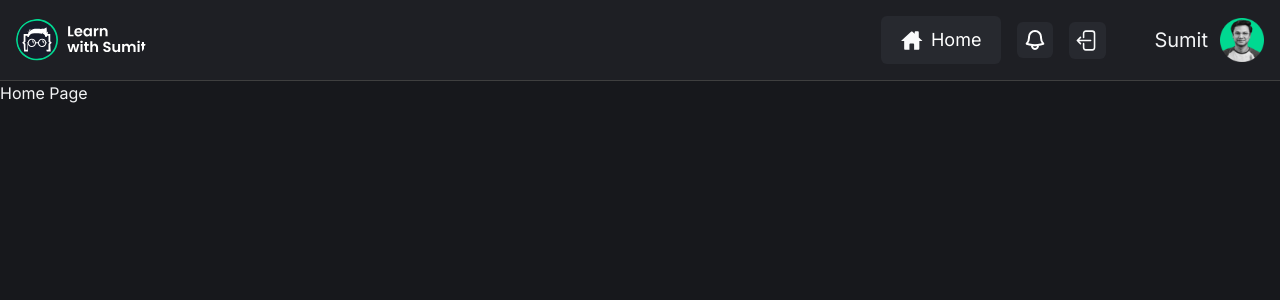
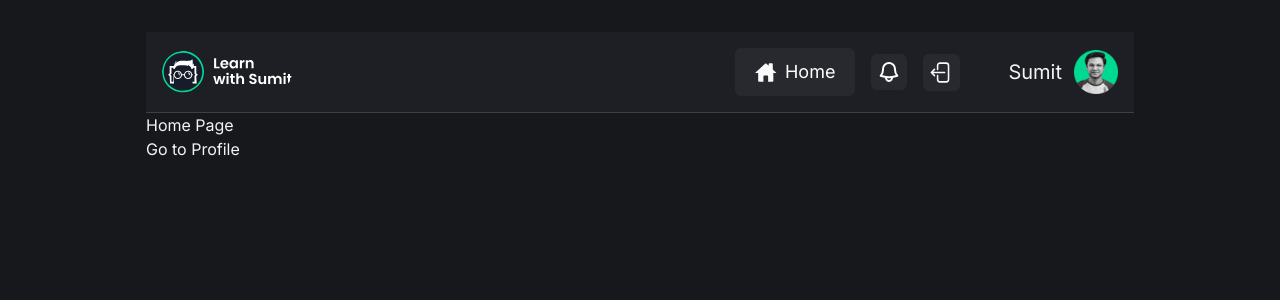
Before and after one commit to emonShimoul/RNext_React_FaceHook_Project, a React (Vite) app: page /login in a window 1280 px wide. Both pictures are taken after typing "name@example.com", "Sample123" into the empty fields and a click on the button "Login". Shown: the top 300 px of the page. Built offline with nearby package versions, Linux system fonts and the light colour scheme.

Commit message:
auth context and private route

```diff
--- a/src/App.jsx
+++ b/src/App.jsx
@@ -4,16 +4,19 @@ import LoginPage from "./pages/LoginPage";
 import NotFoundPage from "./pages/NotFoundPage";
 import ProfilePage from "./pages/ProfilePage";
 import RegistrationPage from "./pages/RegistrationPage";
+import PrivateRoutes from "./routes/PrivateRoutes";
 
 function App() {
   return (
     <>
       <Routes>
-        <Route path="/" element={<HomePage />} exact />
+        <Route element={<PrivateRoutes />}>
+          <Route path="/" element={<HomePage />} exact />
+          <Route path="/me" element={<ProfilePage />} />
+        </Route>
+
         <Route path="/login" element={<LoginPage />} />
         <Route path="/register" element={<RegistrationPage />} />
-        <Route path="/me" element={<ProfilePage />} />
-
         <Route path="*" element={<NotFoundPage />} />
       </Routes>
     </>
--- a/src/components/auth/LoginForm.jsx
+++ b/src/components/auth/LoginForm.jsx
@@ -1,9 +1,11 @@
 import { useForm } from "react-hook-form";
 import { useNavigate } from "react-router";
+import { useAuth } from "../../hooks/useAuth";
 import Field from "../common/Field";
 
 const LoginForm = () => {
   const navigate = useNavigate();
+  const { setAuth } = useAuth();
   const {
     register,
     handleSubmit,
@@ -12,6 +14,10 @@ const LoginForm = () => {
 
   const submitForm = (formData) => {
     console.log(formData);
+    // Make an API call
+    // Will return Tokens and Logged in user info
+    const user = { ...formData };
+    setAuth({ user });
     navigate("/");
   };
 
--- a/src/components/auth/Logout.jsx
+++ b/src/components/auth/Logout.jsx
@@ -1,10 +1,13 @@
 import { useNavigate } from "react-router";
 import LogoutIcon from "../../assets/icons/logout.svg";
+import { useAuth } from "../../hooks/useAuth";
 
 const Logout = () => {
   const navigate = useNavigate();
+  const { setAuth } = useAuth();
 
   const handleLogout = () => {
+    setAuth({});
     navigate("/login");
   };
 
--- /dev/null
+++ b/src/context/index.js
@@ -0,0 +1,5 @@
+import { createContext } from "react";
+
+const AuthContext = createContext();
+
+export { AuthContext };
--- /dev/null
+++ b/src/hooks/useAuth.js
@@ -0,0 +1,10 @@
+import { useContext, useDebugValue } from "react";
+import { AuthContext } from "../context";
+
+export const useAuth = () => {
+  const { auth } = useContext(AuthContext);
+  useDebugValue(auth, (auth) =>
+    auth?.user ? "User Logged In" : "User Logged Out",
+  );
+  return useContext(AuthContext);
+};
--- a/src/main.jsx
+++ b/src/main.jsx
@@ -3,11 +3,14 @@ import { createRoot } from "react-dom/client";
 import { BrowserRouter as Router } from "react-router";
 import App from "./App.jsx";
 import "./index.css";
+import AuthProvider from "./providers/AuthProvider.jsx";
 
 createRoot(document.getElementById("root")).render(
   <StrictMode>
-    <Router>
-      <App />
-    </Router>
+    <AuthProvider>
+      <Router>
+        <App />
+      </Router>
+    </AuthProvider>
   </StrictMode>,
 );
--- a/src/pages/HomePage.jsx
+++ b/src/pages/HomePage.jsx
@@ -1,10 +1,14 @@
-import Header from "../components/common/Header";
+import { Link } from "react-router";
+import { useAuth } from "../hooks/useAuth";
 
 const HomePage = () => {
+  const { auth } = useAuth();
+  console.log(auth);
+
   return (
     <div>
-      <Header />
       <p>Home Page</p>
+      <Link to="/me">Go to Profile</Link>
     </div>
   );
 };
--- /dev/null
+++ b/src/providers/AuthProvider.jsx
@@ -0,0 +1,14 @@
+import { useState } from "react";
+
+import { AuthContext } from "../context";
+
+const AuthProvider = ({ children }) => {
+  const [auth, setAuth] = useState({});
+  return (
+    <AuthContext.Provider value={{ auth, setAuth }}>
+      {children}
+    </AuthContext.Provider>
+  );
+};
+
+export default AuthProvider;
--- /dev/null
+++ b/src/routes/PrivateRoutes.jsx
@@ -0,0 +1,24 @@
+import { Navigate, Outlet } from "react-router";
+import Header from "../components/common/Header";
+import { useAuth } from "../hooks/useAuth";
+
+const PrivateRoutes = () => {
+  const { auth } = useAuth();
+
+  return (
+    <>
+      {auth.user ? (
+        <main className="mx-auto max-w-255 py-8">
+          <div className="container">
+            <Header />
+            <Outlet />
+          </div>
+        </main>
+      ) : (
+        <Navigate to="/login" />
+      )}
+    </>
+  );
+};
+
+export default PrivateRoutes;
```
